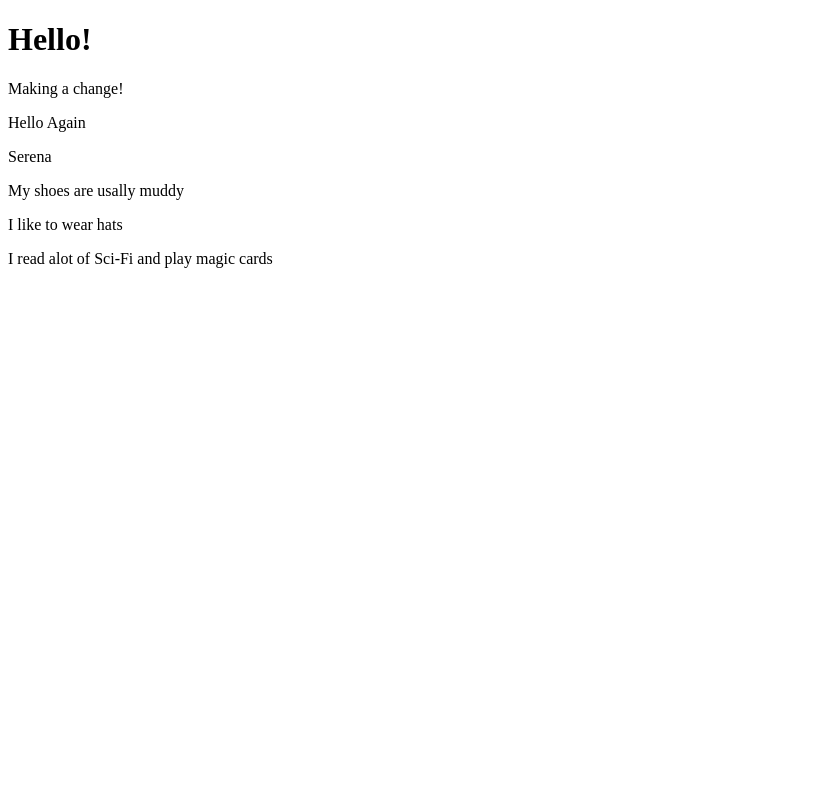
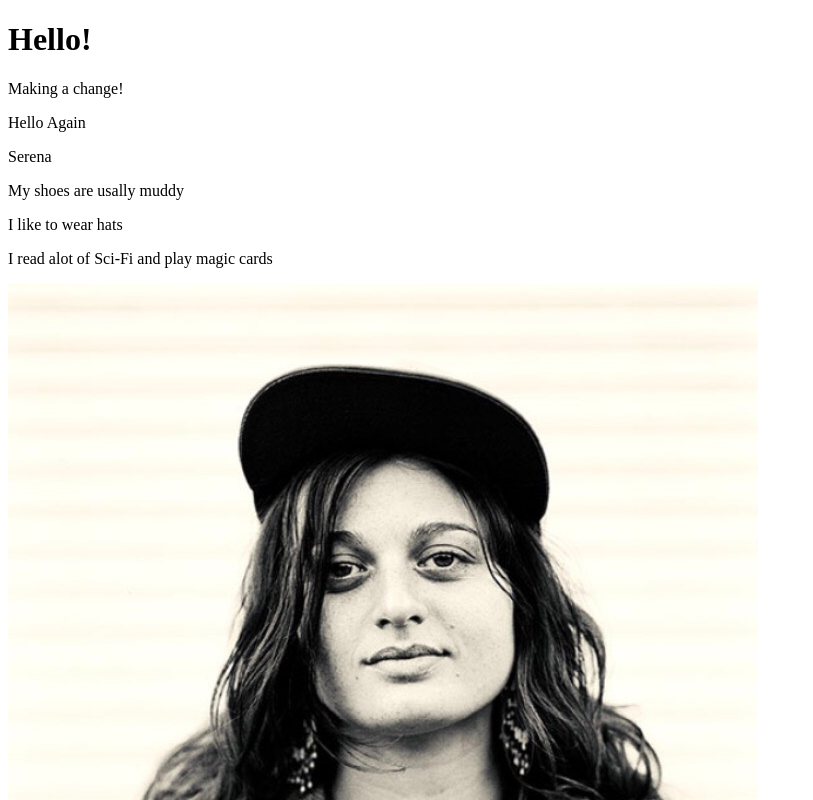
Before and after one commit to serenajve/serenajve.github.io, a plain HTML site: page index.html in a window 1280 px wide. Shown: the top 800 px of the page, without its empty margins (0-813 px from the left). Drawn offline with Linux system fonts and the light colour scheme.

Commit message:
upload photo

```diff
--- a/index.html
+++ b/index.html
@@ -10,6 +10,6 @@
 	<p>My shoes are usally muddy</p>
 	<p>I like to wear hats</p>
 	<p>I read alot of Sci-Fi and play magic cards</p>
-
+	<img src="meta/IMG_3464.jpg" alt="Photo">
 </body>
 </html>
```
